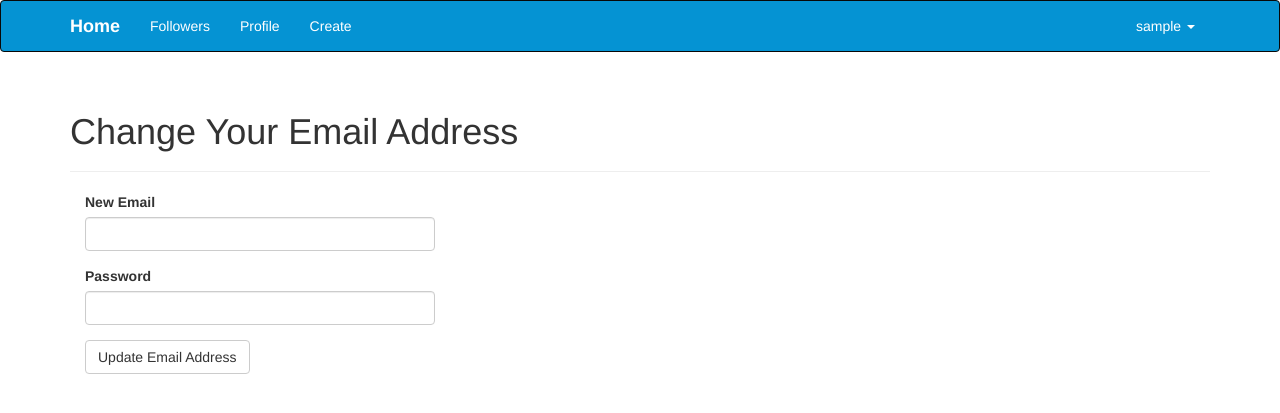
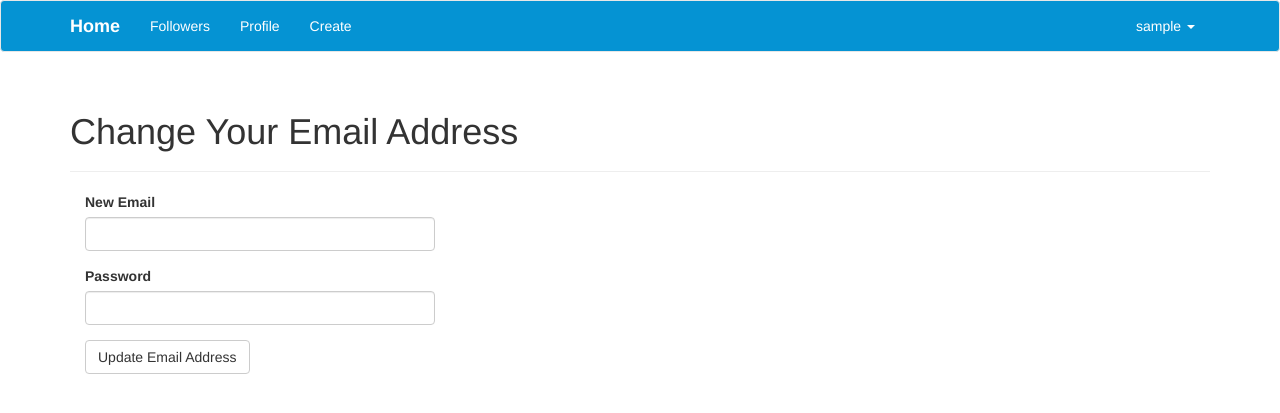
Before and after one commit to penglee87/flaskweb, a Flask app: page /auth/change-email in a window 1280 px wide. Shown: the top 413 px of the page. Run offline with Flask 2, Linux system fonts and the light colour scheme; the visitor is signed in with stand-in values (Sample User, id 1); data comes from the database, SQL or seed files in the repository; some libraries are stand-ins or nearby versions.

Commit message:
201607081520

```diff
--- a/app/templates/base.html
+++ b/app/templates/base.html
@@ -9,7 +9,7 @@
 {% endblock %}
 
 {% block navbar %}
-<div class="navbar navbar-inverse" role="navigation"  style="background-color:#0593d3;">
+<div class="navbar navbar-default" role="navigation"  style="background-color:#0593d3;">
     <!--  style="background-color:#C0C0C0;" -->
     <div class="container">
         <div class="navbar-header">
```
